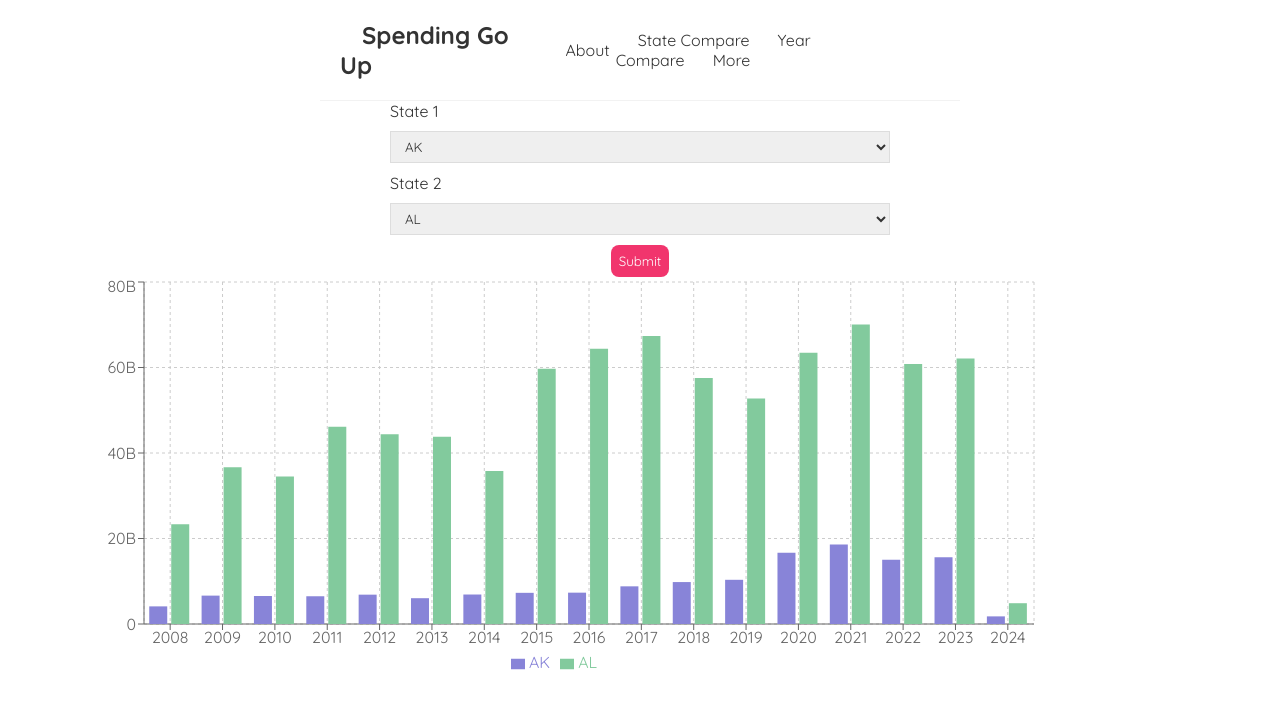
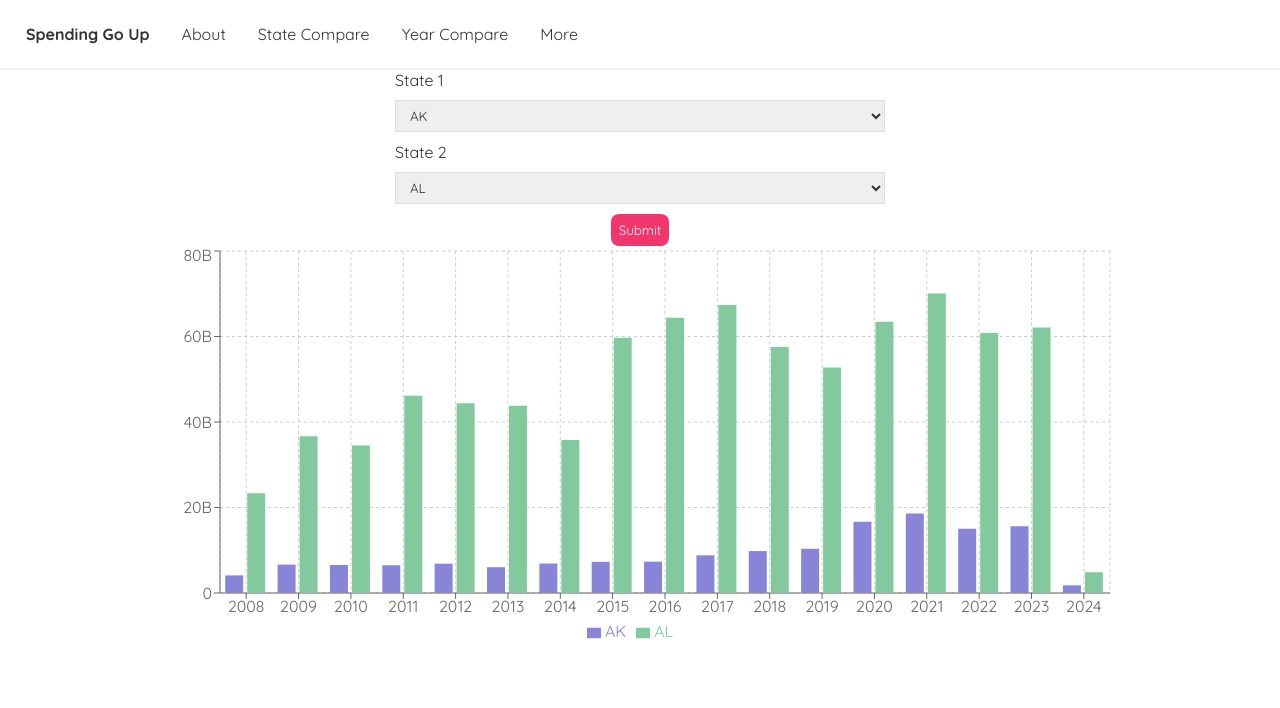
Before and after one commit to asjens14/CS499-senior-project, a React (Create React App) app in the folder senior-project/: page /state-compare in a window 1280 px wide. Shown: the top 708 px of the page. Built offline with nearby package versions, Linux system fonts and the light colour scheme.

Commit message:
Update index.css

```diff
--- a/senior-project/src/index.css
+++ b/senior-project/src/index.css
@@ -1,12 +1,11 @@
 @import url('https://fonts.googleapis.com/css2?family=Quicksand:wght@300;400;500;600;700&display=swap');
-
 /* base styles */
 * {
     margin: 0;
     font-family: "Quicksand";
     color: #333;
 }
-
+/* Tables */
 .debt-info{
   text-align: center;
 }
@@ -22,27 +21,75 @@ tr:nth-child(even) {
   background-color: #83e4aa;
 }
 
+/* Navbar */
 .navbar {
-  padding: 20px;
-  display: flex;
-  align-items: center;
-  max-width: 600px;
-  margin: 0 auto;
-  border-bottom: 1px solid #f2f2f2;
+  overflow: hidden;
+  color:#333;
+  border-bottom: 2px solid #f2f2f2;
+  padding: 10px;
 }
-.navbar .links {
-  margin-left: auto;
+nav h1:hover{
+  color:red;
+}
+.navbar a {
+  float: left;
+  font-size: 16px;
+  color: #333;
+  text-align: center;
+  padding: 14px 16px;
+  text-decoration: none;
 }
 
-.navbar a {
-  margin-left: 16px;
-  text-decoration: none;
-  padding: 6px;
-}
-.navbar a:hover{
-  color:#f1356d;
+.dropdown {
+  float: left;
+  overflow: hidden;
 }
 
+.dropdown .dropbtn {
+  font-size: 16px;
+  border: none;
+  outline: none;
+  color: #333;
+  padding: 14px 16px;
+  background-color: inherit;
+  font-family: inherit;
+  margin: 0;
+}
+
+.navbar a:hover, .dropdown:hover .dropbtn {
+  color: red;
+}
+
+.dropdown-content {
+  display: none;
+  position: absolute;
+  background-color: #f9f9f9;
+  min-width: 160px;
+  box-shadow: 0px 8px 16px 0px rgba(0,0,0,0.2);
+  z-index: 1;
+}
+
+.dropdown-content a {
+  float: none;
+  color: #333;
+  padding: 12px 16px;
+  text-decoration: none;
+  display: block;
+  text-align: left;
+}
+
+.dropdown-content a:hover {
+  background-color: #ddd;
+}
+
+.dropdown:hover .dropdown-content {
+  display: block;
+}
+/* mobile nav */
+.mobile-navbar {}
+
+
+/* content boxes */
 .content {
   display: flex;
   justify-content:center;
@@ -50,12 +97,11 @@ tr:nth-child(even) {
   margin: auto;
   padding: 0px;
 }
-
 .centered{
   text-align: center;
 }
 
-
+/* Forms */
 .form {
   max-width: 500px;
   margin: 0 auto;
@@ -64,15 +110,17 @@ tr:nth-child(even) {
 .form label {
   text-align: left;
   display: block;
+  margin-left: 5px;
 }
 
 .form input, .form select {
-  width: 100%;
+  width: 98%;
   padding: 6px 10px;
   margin: 10px 0;
   border: 1px solid #ddd;
   box-sizing: border-box;
   display: block;
+  margin-left: 5px;
 }
 .form button {
   background: #f1356d;
@@ -82,3 +130,7 @@ tr:nth-child(even) {
   border-radius: 8px;
   cursor: pointer;
 }
+
+.recharts-wrapper{
+  margin: 0 auto;
+}
```
